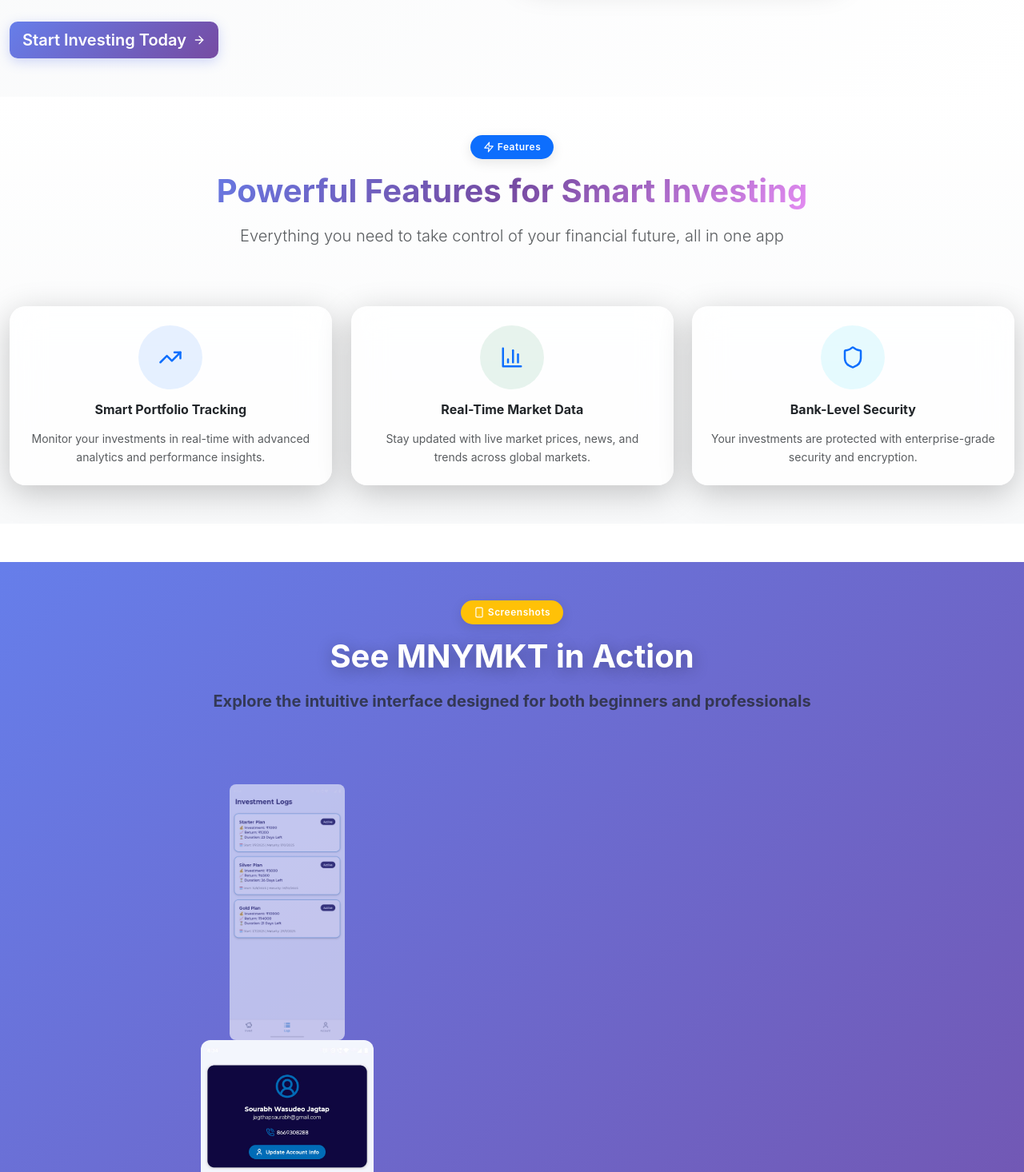
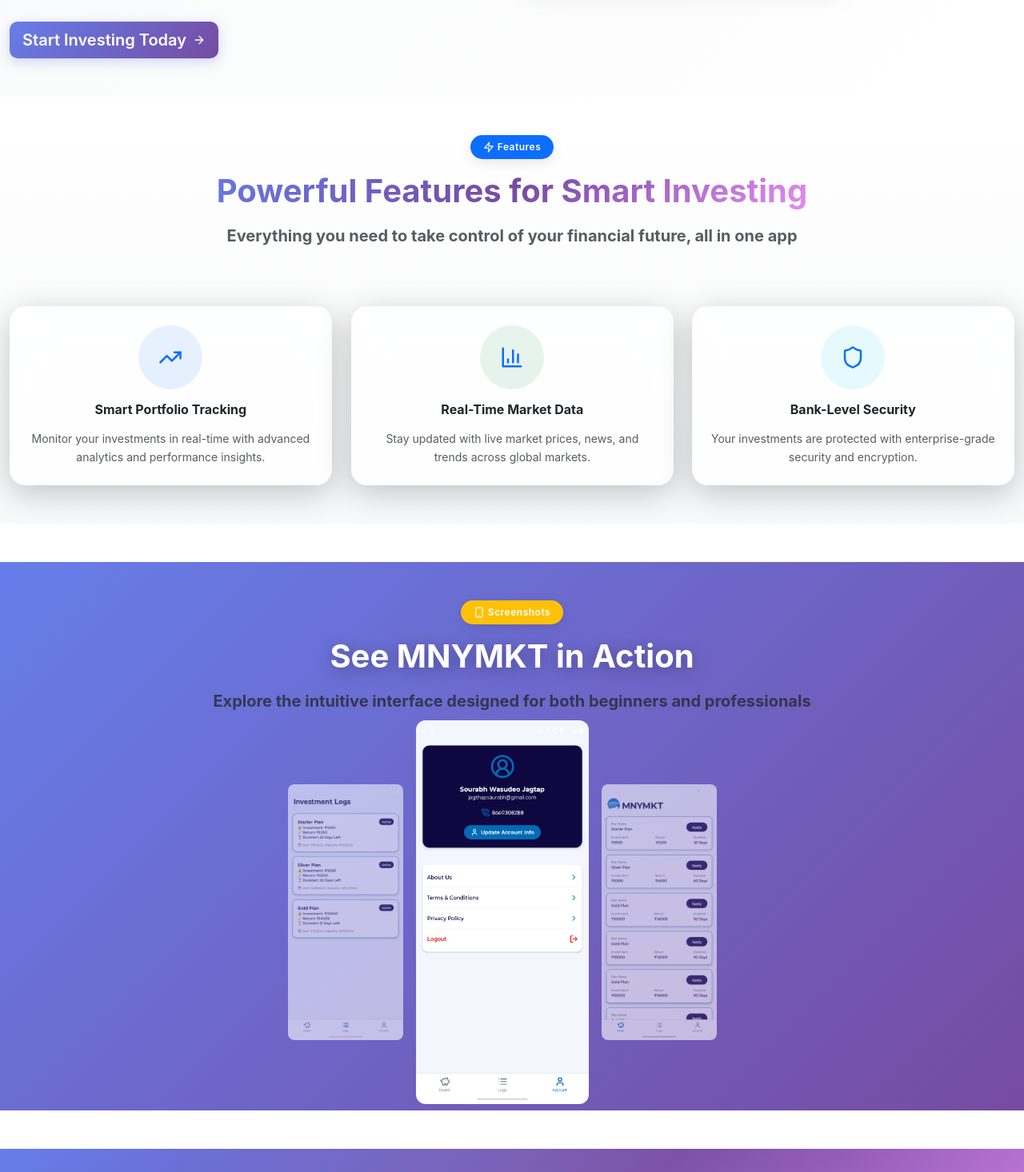
Before and after one commit to vishalrsinfo09/Investment-Landing-Page, a React (Vite) app: page / in a window 1280 px wide. Shown: the part 1334-2800 px from the top of the page at 80% size. Built offline with nearby package versions, Linux system fonts and the light colour scheme.

Commit message:
Refactor layout and styling for improved responsiveness in App and ScreenshotsCarousel components

```diff
--- a/src/App.jsx
+++ b/src/App.jsx
@@ -92,6 +92,7 @@ function App() {
                 Invest Smarter with
                 <span className="text-gradient"> MNYMKT</span>
               </h1>
+              <div className='text-left'>
                 <p className="lead text-light mb-2 mb-md-3 hero-subtitle">
                   🚀 Your gateway to intelligent investing
                 </p>
@@ -100,6 +101,7 @@ function App() {
                   platform. Track portfolios, analyze markets, and make informed
                   decisions with professional-grade tools designed for everyone.
                 </p>
+              </div>
               <div className="d-flex flex-column flex-sm-row gap-2 gap-md-3 mb-3 mb-md-4">
                 <Button
                   variant="light"
@@ -244,7 +246,7 @@ function App() {
               <h2 className="display-6 display-md-5 fw-bold mb-2 mb-md-3 section-title">
                 Powerful Features for Smart Investing
               </h2>
-              <p className="lead text-muted mb-3 mb-md-4">
+              <p className="lead text-muted mb-3 mb-md-4 fw-bold">
                 Everything you need to take control of your financial future,
                 all in one app
               </p>
--- a/src/component/screenshot.jsx
+++ b/src/component/screenshot.jsx
@@ -29,7 +29,7 @@ function ScreenshotsCarousel() {
   return (
     <Row>
       <Col xs={12} lg={10} xl={8} className="mx-auto">
-        <div className="carousel-inner-custom px-5 mx-aauto">
+        <div className="carousel-inner-custom d-flex justify-content-center align-items-center gap-2 gap-md-3 px-5">
           <img src={screenshotImages[prevIndex]} className="side-image d-none d-md-block" alt="Left" />
           <img src={screenshotImages[currentIndex]} className="active-image" alt="Center" />
           <img src={screenshotImages[nextIndex]} className="side-image d-none d-md-block" alt="Right" />
```
Lines whose indentation alone changed are shown as unchanged.
